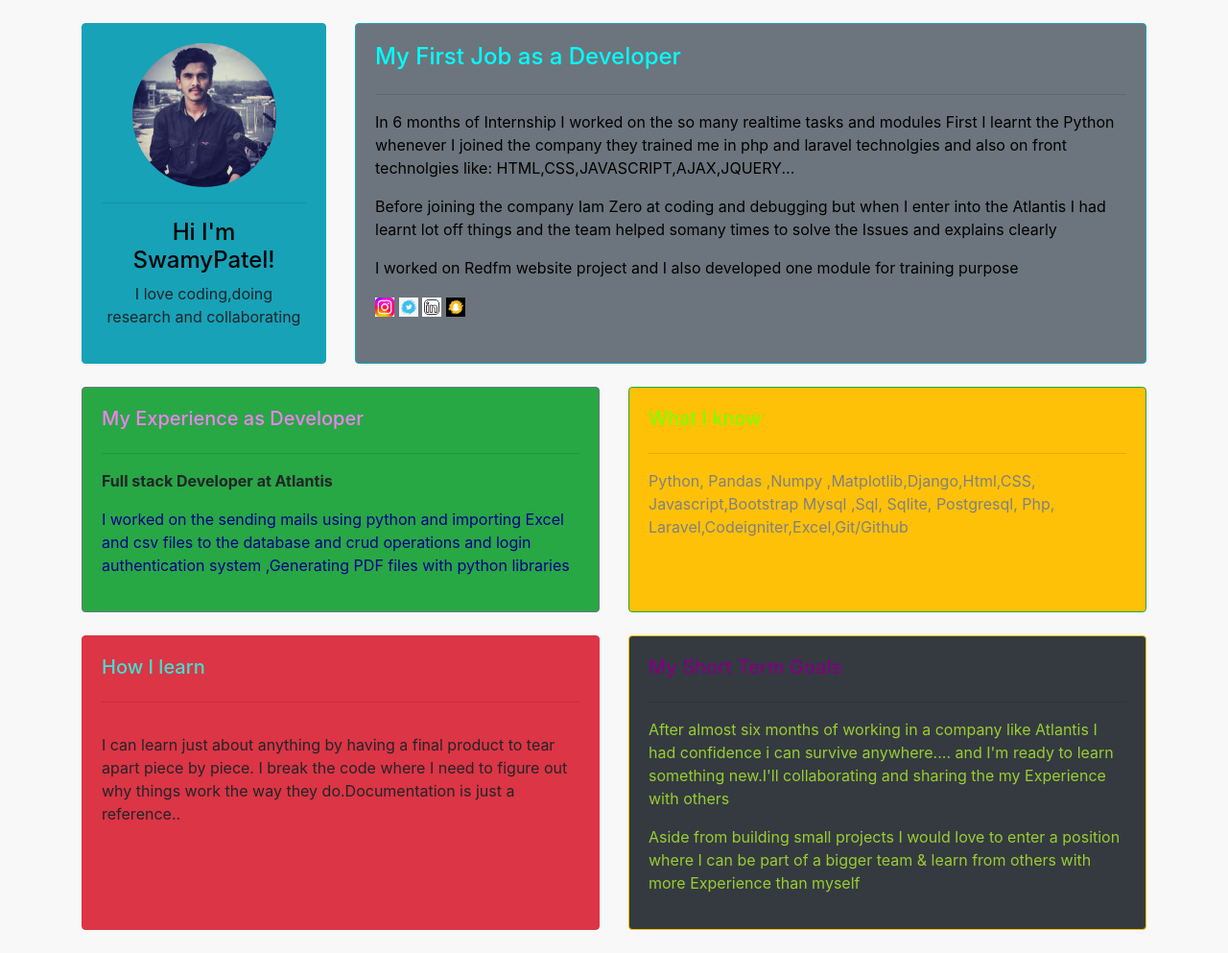
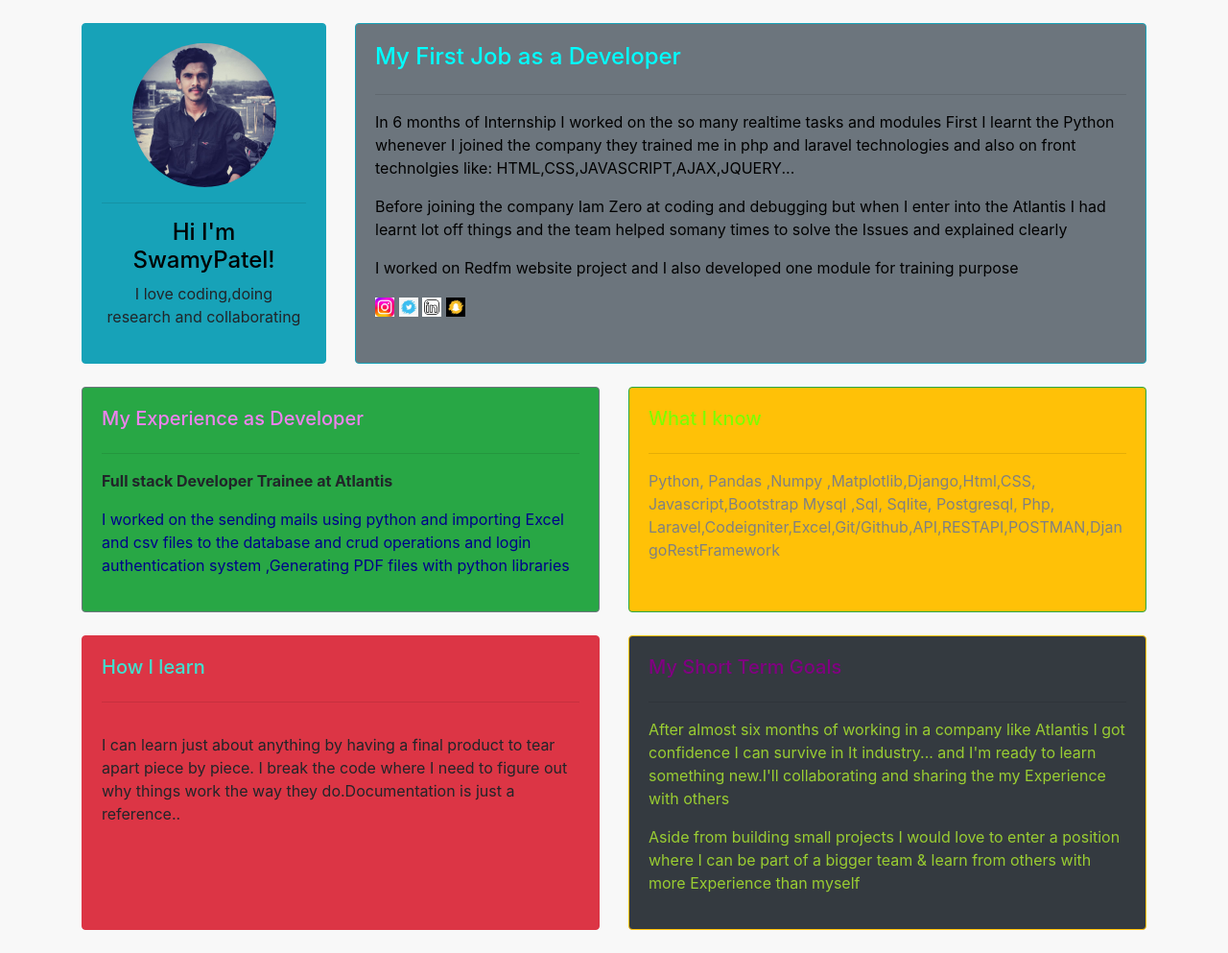
Before and after one commit to swamyDeshetty/pythondjango, a Django app: page /portfolio/ in a window 1280 px wide. Shown: the whole page at 96% size. Run offline with Django 4.2, Linux system fonts and the light colour scheme.

Commit message:
some updates are done by me

```diff
--- a/members/templates/index.html
+++ b/members/templates/index.html
@@ -44,7 +44,7 @@
   <header id="header" class="fixed-top ">
     <div class="container d-flex align-items-center">
 
-      <h1 class="logo me-auto"><a href="{% url 'member:employees-list' %}">Swamy patel</a></h1>
+      <h1 class="logo me-auto"><a href="{% url 'member: -list' %}">Swamy patel</a></h1>
       <!-- Uncomment below if you prefer to use an image logo -->
       <!-- <a href="index.html" class="logo me-auto"><img src="assets/img/logo.png" alt="" class="img-fluid"></a>-->
 
@@ -387,7 +387,7 @@
             <div class="portfolio-info">
               <h4>App 2</h4>
               <p>App</p>
-              <a href=" {% static 'img/portfolio/portfolio-3.jpg' %}" data-gallery="portfolioGallery" class="portfolio-lightbox preview-link" title="App 2"><i class="bx bx-plus"></i></a>
+              <a href=" {% static 'img/portfo`lio/portfolio-3.jpg' %}" data-gallery="portfolioGallery" class="portfolio-lightbox preview-link" title="App 2"><i class="bx bx-plus"></i></a>
               <a href="portfolio-details.html" class="details-link" title="More Details"><i class="bx bx-link"></i></a>
             </div>
           </div>
--- a/members/templates/portfolio/home.html
+++ b/members/templates/portfolio/home.html
@@ -31,11 +31,11 @@
             <hr>
             <div class="exp">
             <p class="exp">In 6 months of Internship I worked on the so many realtime tasks and modules First I learnt the Python
-             whenever I joined the company they trained me in php and laravel technolgies and  also on
+             whenever I joined the company they trained me in php and laravel technologies and  also on
              front technolgies like: HTML,CSS,JAVASCRIPT,AJAX,JQUERY...</p>
 
              <P>Before joining the company Iam Zero at coding and debugging  but when I enter into the Atlantis
-                I had learnt lot off things  and  the team helped somany times to solve the Issues and explains clearly
+                I had learnt lot off things  and  the team helped somany times to solve the Issues and explained clearly
              </P>
              <p>I worked on Redfm website project  and I also developed one module for training purpose</p>
             </div>
@@ -58,7 +58,7 @@
           <div class="card card-body h-100 border border-secondary bg-success bg-gradient">
             <h5 style="color: violet;">My Experience as  Developer</h5>
             <hr>
-            <b><p>Full stack Developer at Atlantis</p></b>
+            <b><p>Full stack Developer Trainee at Atlantis</p></b>
            <div class="role"> <p>I worked on the sending mails using python and importing Excel and csv files to the database
                 and crud operations and login authentication system ,Generating PDF files  with python libraries</p></div>
           </div>
@@ -67,8 +67,8 @@
              <div class="card card-body h-100 border border-success bg-warning bg-gradient">
                 <h5 style="color: chartreuse;">What I know</h5>
                 <hr>
-               <div class="skills"> <p>python, Pandas ,Numpy ,Matplotlib,Django,Html,CSS, Javascript,Bootstrap
-                    Mysql ,Sql, sqlite, Postgresql, Php, laravel,Codeigniter,Excel,git/github
+               <div class="skills"> <p>Python, Pandas ,Numpy ,Matplotlib,Django,Html,CSS, Javascript,Bootstrap
+                    Mysql ,Sql, Sqlite, Postgresql, Php, laravel,Codeigniter,Excel,git/github,API,RESTAPI,POSTMAN,DjangoRestFramework
                 </p>
             </div>
              </div>
@@ -91,7 +91,7 @@
              <div class="card card-body h-100 border border-warning bg-dark bg-gradient">
                 <h5 style="color: purple;">My Short Term Goals</h5>
                 <hr>
-              <div class="goal">  <p>After almost six months of working in a company like Atlantis I had confidence i can survive anywhere.... and I'm ready
+              <div class="goal">  <p>After almost six months of working in a company like Atlantis I got  confidence I can survive in It industry... and I'm ready
                     to learn something new.I'll collaborating and sharing the my Experience with others </p>
                  <p>Aside from building small projects I would love to enter a position where I can be part of a bigger team &
                     learn from others with more Experience than myself
--- a/members/views.py
+++ b/members/views.py
@@ -102,7 +102,9 @@ def table(request):
     }
     return HttpResponse(template.render(context,request))
 
+
  # crud operations in the django
+ #fetching the data from the database..
 def employees_list(request):
   employees = Employee.objects.all()
   page = Paginator(employees, 3 )
@@ -117,6 +119,7 @@ def employees_list(request):
   }
   return render(request, 'employee/list.html', context)
 
+#create new record..
 def create_employee(request):
     form = EmployeeForm()
 
@@ -186,7 +189,7 @@ def register(request):
       user = form.cleaned_data.get('username')
       messages.success(request, "Account was created for" +" " + user)
 
-      return redirect('members:login')
+      return redirect('members:login') #login is the namespace of the login url..
   context = {
     'form':form,
   }
```
Also changed, not shown: db.sqlite3.
